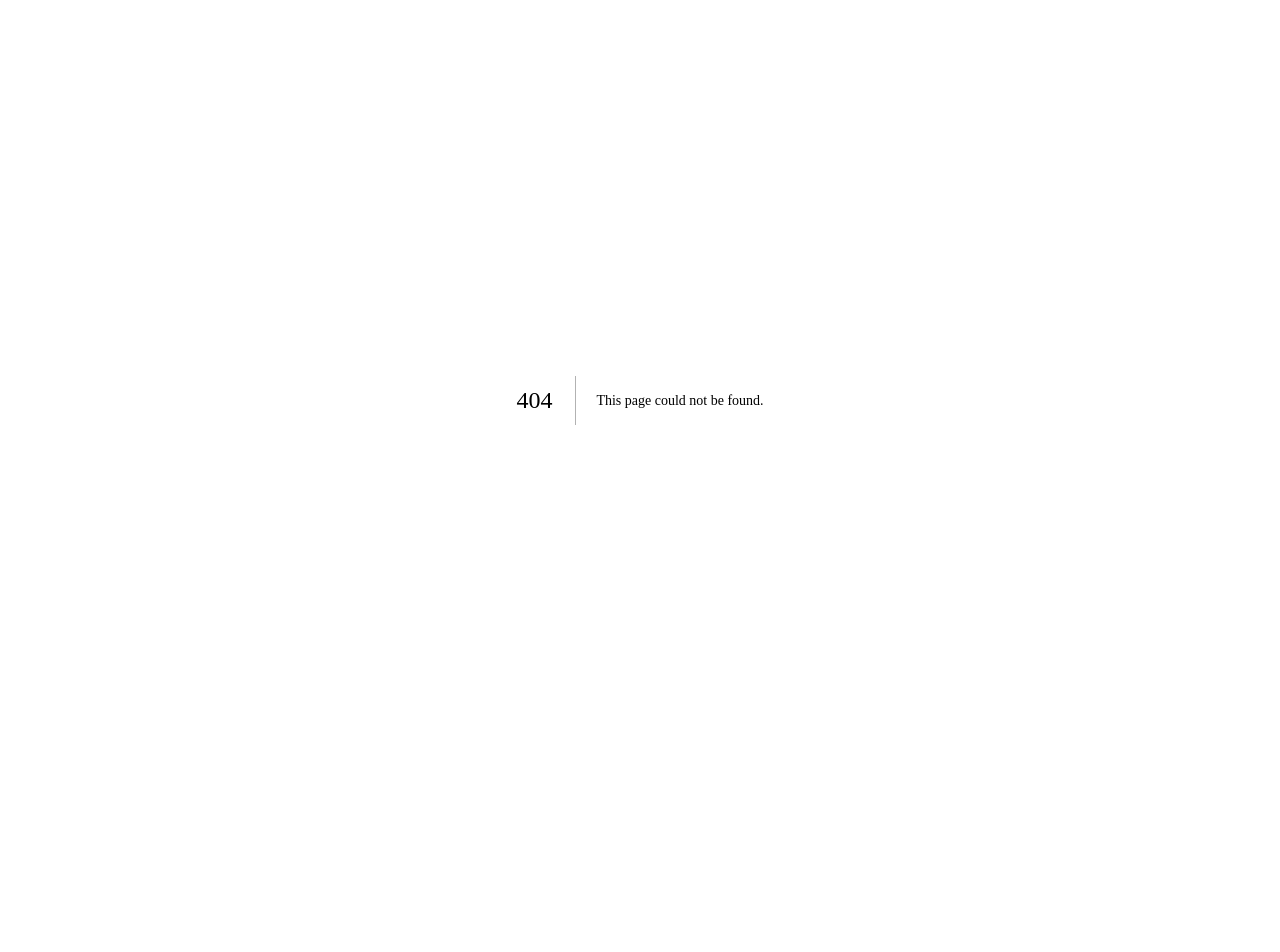
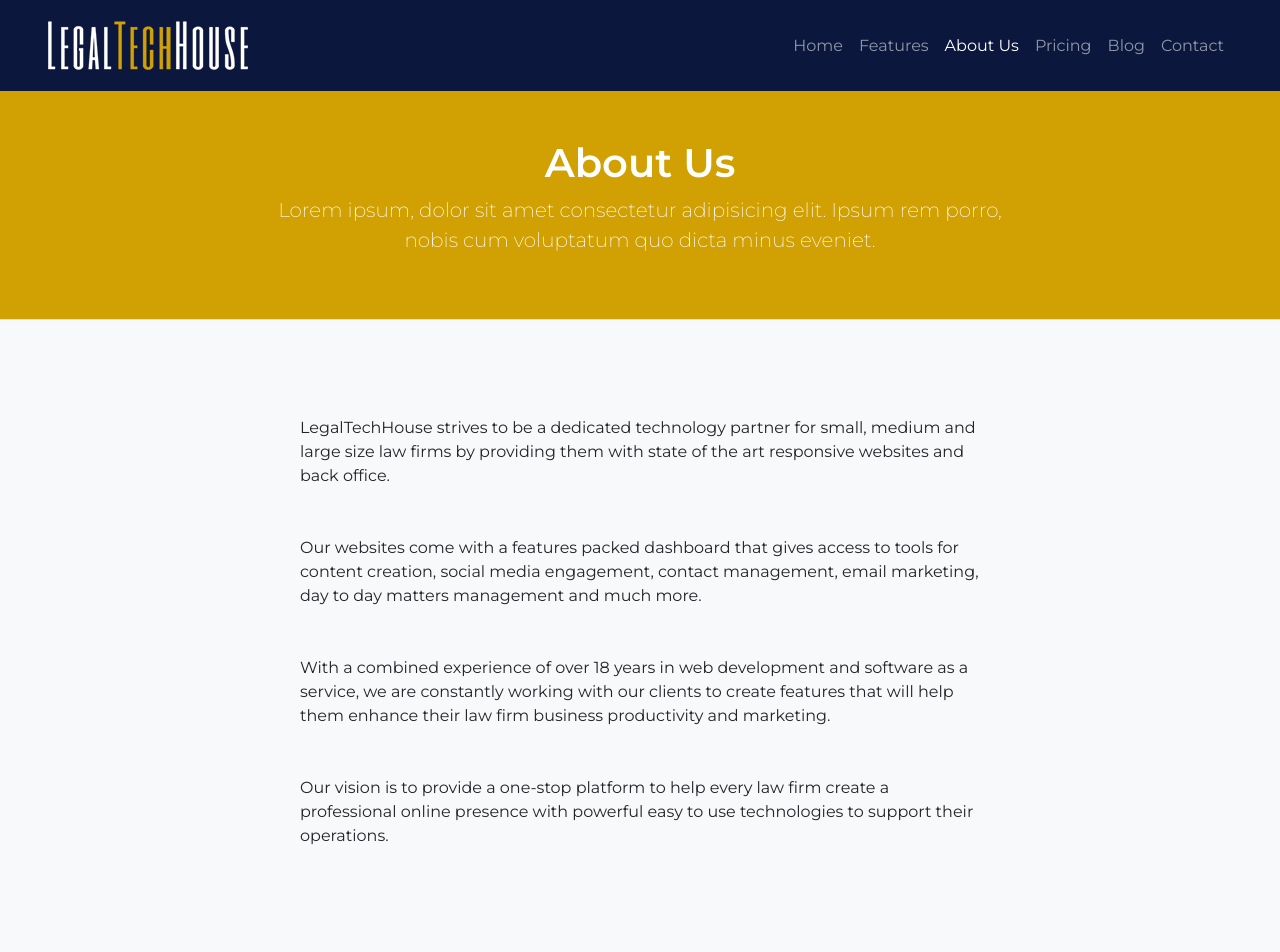
Before and after one commit to legaltechhouse/nextjs-website, a Next.js app: page /about in a window 1280 px wide. Before the commit this address had no page. Shown: the top 952 px of the page. Before the commit the page ends 800 px from the top, so only its background shows below. Built offline with nearby package versions, Linux system fonts and the light colour scheme.

Commit message:
Add about us page

```diff
--- a/components/navBar.js
+++ b/components/navBar.js
@@ -1,5 +1,3 @@
-
-
 import Link from 'next/link';
 import { useRouter } from 'next/router';
 
@@ -16,6 +14,11 @@
             <li className="nav-item">
                 <Link href="/features">
                     <a className={`nav-link ${setLinkState('/features')}`}>Features</a>
+                </Link>
+            </li>
+            <li className="nav-item">
+                <Link href="/about">
+                    <a className={`nav-link ${setLinkState('/about')}`}>About Us</a>
                 </Link>
             </li>
             <li className="nav-item">
--- /dev/null
+++ b/pages/about.js
@@ -0,0 +1,34 @@
+import Head from 'next/head';
+
+import Layout, { siteTitle } from '../components/layout';
+import PageHeading from '../components/pageHeading';
+
+export default function AboutUs() {
+    return (
+        <Layout>
+            <Head>
+                <title> {`About Us - ${siteTitle}`} </title>
+            </Head>
+
+            <PageHeading title="About Us" caption="Why Choose Us" />
+
+            <section className="bg-light py-5">
+                <div className="container px-5 my-5">
+                    <div className="row gx-5 justify-content-center">
+                        <div className="col-lg-8">
+                            <p class="leads fw-normals mb-5">LegalTechHouse strives to be a dedicated technology partner for small, medium and large size law firms by providing them with state of the art responsive websites and back office.</p>
+
+                            <p class="leads fw-normals mb-5">Our websites come with a features packed dashboard that gives access to tools for content creation, social media engagement, contact management, email marketing, day to day matters management and much more.</p>
+
+
+                            <p class="leads fw-normals mb-5">With a combined experience of over 18 years in web development and software as a service, we are constantly working with our clients to create features that will help them enhance their law firm business productivity and marketing.</p>
+
+                            <p class="leads fw-normal">Our vision is to provide a one-stop platform to help every law firm create a professional online presence with powerful easy to use technologies to support their operations.</p>
+                        </div>
+                    </div>
+                </div>
+            </section>
+        </Layout>
+    )
+
+}
```
